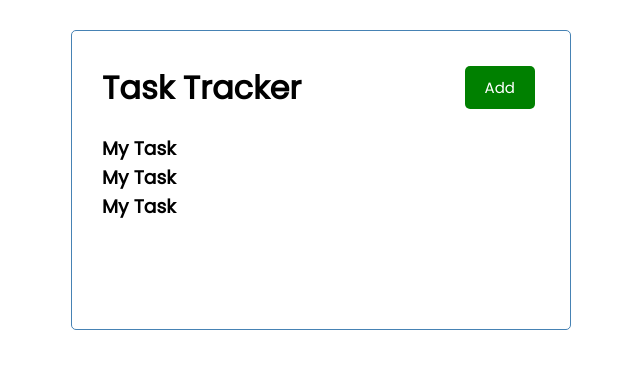
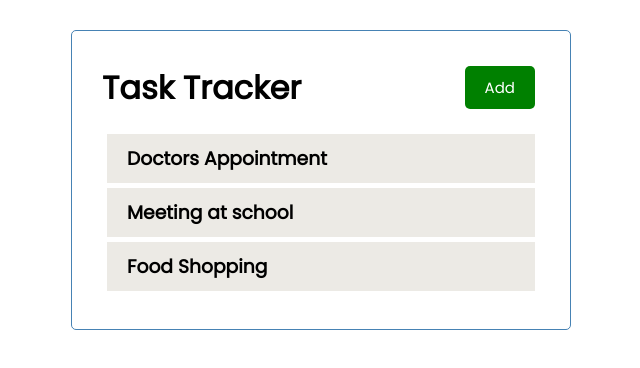
Before and after one commit to JOANITA-51/react-my-app, a React (Create React App) app in the folder react-task-tracker/: page / in a window 1280 px wide. Shown: the top 368 px of the page, without its empty margins (319-959 px from the left). Built offline with nearby package versions, Linux system fonts and the light colour scheme.

Commit message:
Using Props

```diff
--- a/react-task-tracker/src/components/task.js
+++ b/react-task-tracker/src/components/task.js
@@ -1,10 +1,11 @@
-const Task = () => {
+const Task = ({task}) => {
     return (
-        <div className='tasks'>
-            <h3>My Task</h3>
+        <div className='task'>
+            <h3 >{task.text}</h3>
 
         </div>
     )
 }
 
+
 export default Task
--- a/react-task-tracker/src/components/tasks.js
+++ b/react-task-tracker/src/components/tasks.js
@@ -4,7 +4,7 @@ const Tasks = ({tasks}) => {
     return (
         <>
           {tasks.map((task)=>(
-              <Task key={task.id} task={task}/>
+              <Task  key={task.id} task={task}/>
           ))}
         </>
     )
--- a/react-task-tracker/src/index.css
+++ b/react-task-tracker/src/index.css
@@ -56,7 +56,7 @@ body {
 }
 
 .task {
-  background: #f4f4f4;
+  background-color: #eceae5;
   margin: 5px;
   padding: 10px 20px;
   cursor: pointer;
```
